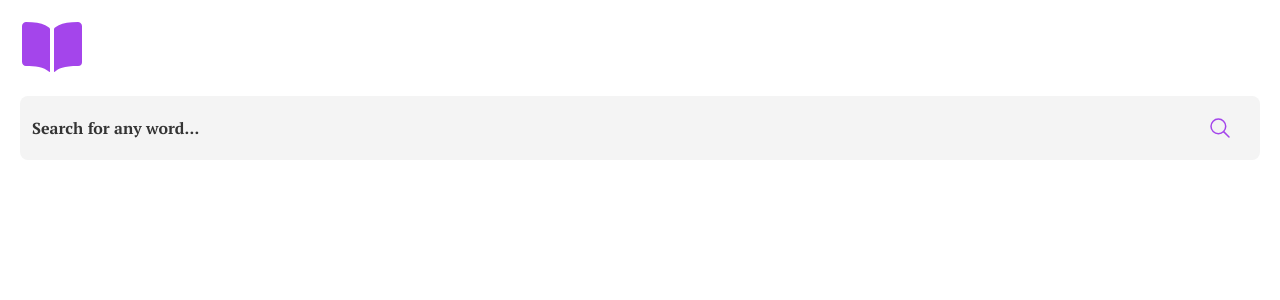
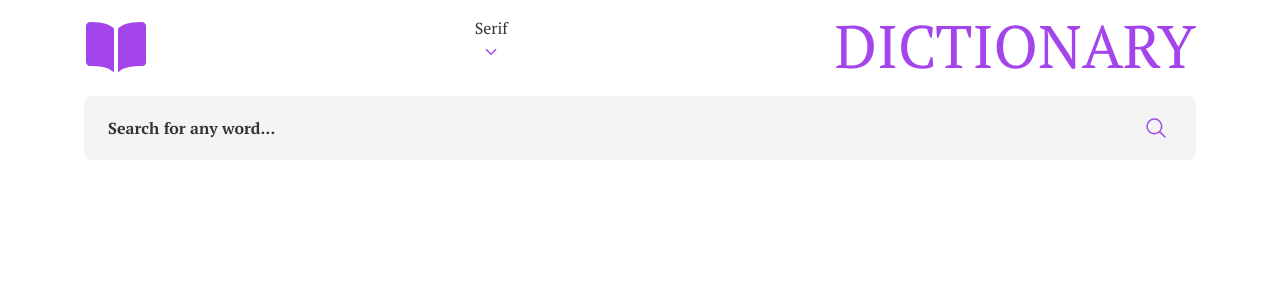
Before and after one commit to angeloilardi/dictionary-app, a Next.js app: page / in a window 1280 px wide. Shown: the top 300 px of the page. Built offline with nearby package versions, Linux system fonts and the light colour scheme.

Commit message:
added dropdown menu

```diff
--- a/app/layout.tsx
+++ b/app/layout.tsx
@@ -3,7 +3,7 @@ import {PT_Serif} from "next/font/google";
 import "./globals.css";
 
 export const metadata: Metadata = {
-  title: "Create Next App",
+  title: "Dictionary App",
   description: "Generated by create next app",
 };
 
@@ -17,7 +17,7 @@ export default function RootLayout({
   return (
     <html lang="en">
       <body
-        className={`${serif.className} antialiased`}
+        className={`${serif.className} antialiased bg-transparent`}
       >
         {children}
       </body>
--- a/app/page.tsx
+++ b/app/page.tsx
@@ -2,7 +2,14 @@
 
 import { useState, useRef, SetStateAction } from "react";
 
-import { IoSearchOutline, IoPlay, IoPause, IoBook } from "react-icons/io5";
+import {
+  IoSearchOutline,
+  IoPlay,
+  IoPause,
+  IoBook,
+  IoChevronDownSharp,
+  IoChevronUpSharp,
+} from "react-icons/io5";
 
 type Result = {
   phonetics: [];
@@ -36,6 +43,8 @@ export default function Home() {
   const [word, setWord] = useState("");
   const [results, setresultss] = useState<Result | null>(null);
   const [isPlaying, setIsPlaying] = useState(false);
+  const [isDopdownOpen, setIsDopdownOpen] = useState(false);
+  const [font, setFont] = useState('Serif')
 
   const audioPlayer = useRef<HTMLAudioElement | null>(null);
 
@@ -57,10 +66,36 @@ export default function Home() {
       : audioPlayer.current?.pause();
   };
 
+  const toggleDropdown = () => {
+    setIsDopdownOpen(!isDopdownOpen)
+  }
+
   return (
-    <div className="flex flex-col bg-white px-5 min-h-screen pb-16 ">
-      <header className="flex py-4">
+    <div className="flex flex-col bg-white px-5 min-h-screen pb-16 max-w-6xl mx-auto">
+      <header className="flex py-4 justify-between">
         <IoBook className="text-dark-purple w-16 h-16" />
+
+        {/* font menu */}
+        <div
+          className="flex flex-col items-center gap-1"
+          onClick={toggleDropdown}
+        >
+          <button className="text-black">{font}</button>
+          {isDopdownOpen ? (
+            <IoChevronUpSharp className="text-dark-purple" />
+          ) : (
+            <IoChevronDownSharp className="text-dark-purple" />
+          )}
+          <ul
+            className={`${isDopdownOpen ? 'block' : 'hidden'}    absolute top-20 text-black bg-white p-4 rounded-lg shadow-md`}
+          >
+            <li>Serif</li>
+            <li>SansSerif</li>
+            <li>Mono</li>
+          </ul>
+        </div>
+
+        <p className="text-dark-purple text-6xl">DICTIONARY</p>
       </header>
       {/* search bar */}
       <form action={handleSubmit}>
@@ -70,7 +105,7 @@ export default function Home() {
         >
           <input
             type="text"
-            className="h-16 w-full bg-very-light-gray placeholder:text-black text-black placeholder:font-bold font-bold focus:placeholder-transparent focus:ring-0 focus:outline-none"
+            className="h-16 w-full bg-very-light-gray placeholder:text-black text-black placeholder:font-bold font-bold focus:placeholder-transparent focus:ring-0 focus:outline-none p-3"
             placeholder="Search for any word..."
             id="search-bar"
             name="word"
@@ -157,7 +192,11 @@ export default function Home() {
           {results.sourceUrls && (
             <>
               <p className="text-light-gray text-sm mt-6">Source</p>
-              <a href={results.sourceUrls[0]} className="underline text-gray">
+              <a
+                href={results.sourceUrls[0]}
+                target="_blank"
+                className="underline text-gray"
+              >
                 {results.sourceUrls[0]}
               </a>
             </>
```
